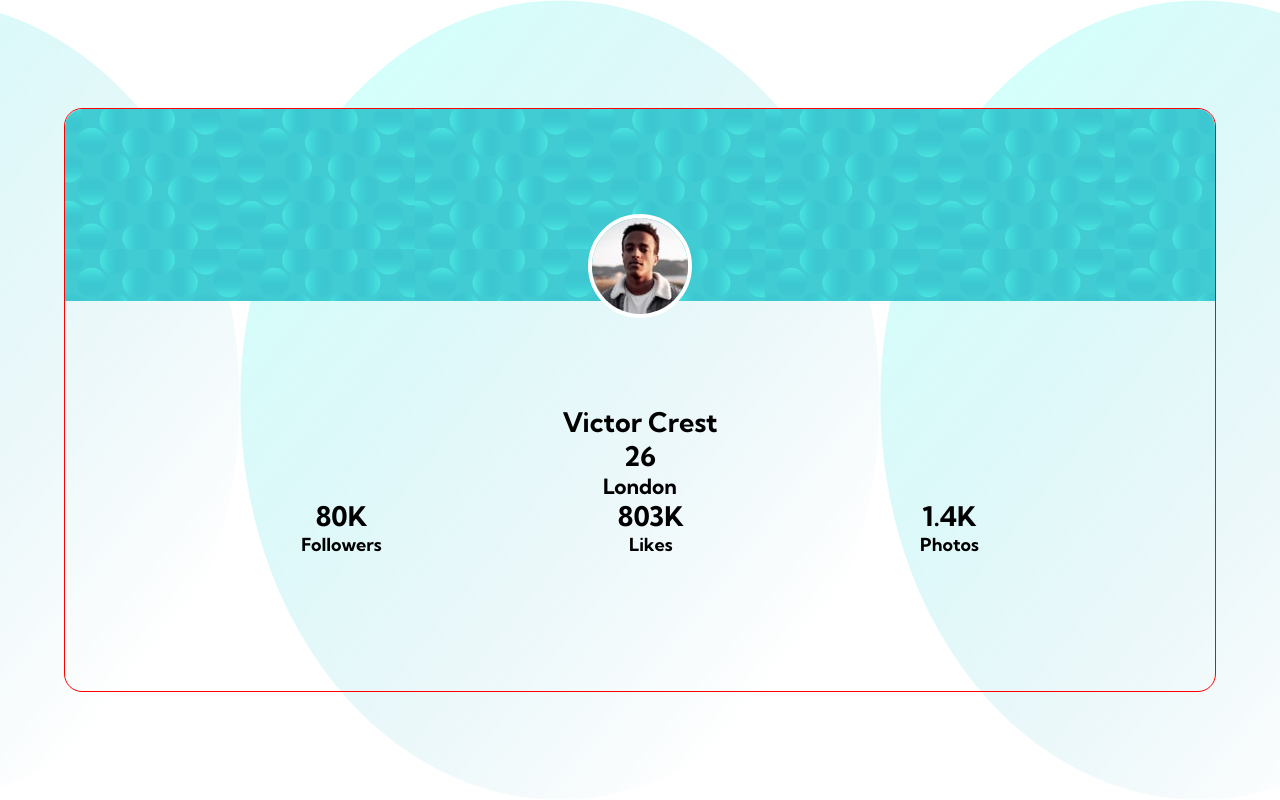
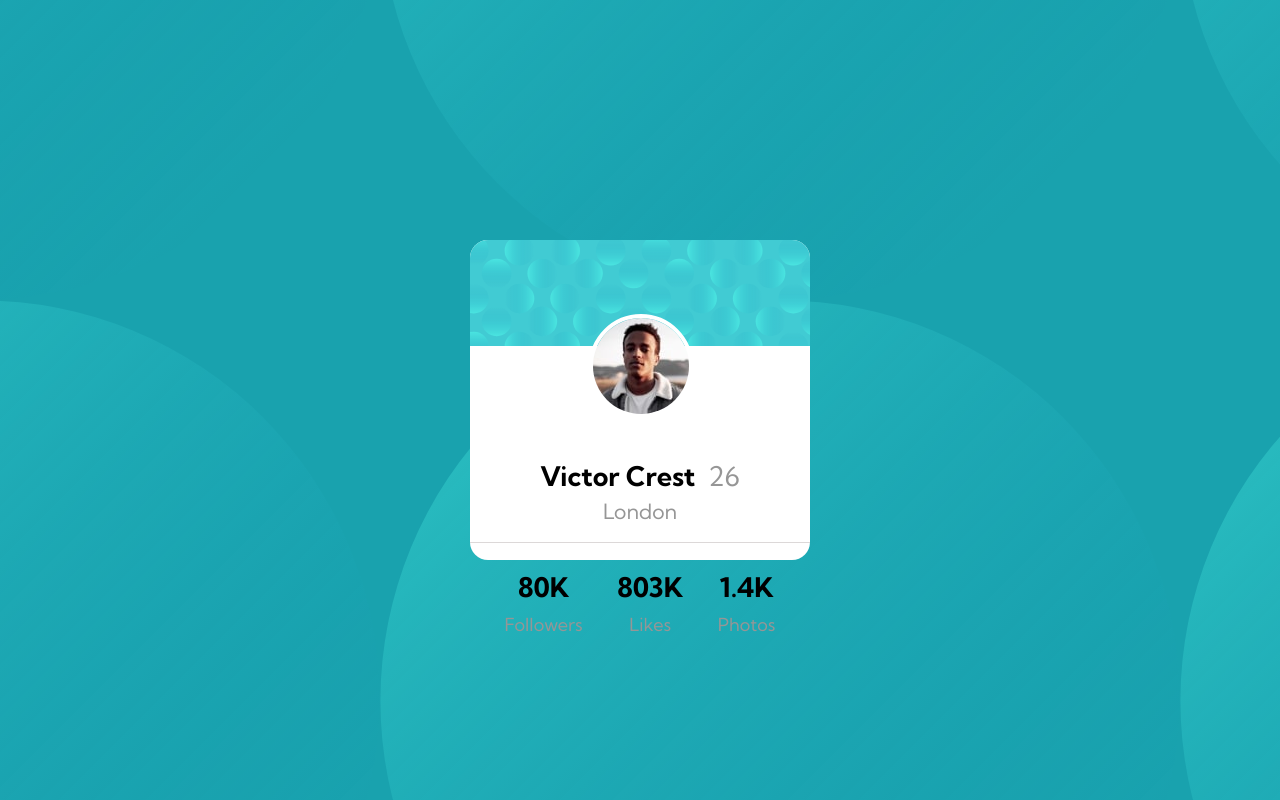
Before and after one commit to wkan17012021/profile-card-component-main, a plain HTML site: page index.html in a window 1280 px wide. Drawn offline with Linux system fonts and the light colour scheme.

Commit message:
update bkgrnd, typography, layout

```diff
--- a/styles.css
+++ b/styles.css
@@ -18,25 +18,29 @@
 }
 body {
   background-image: url(./images/bg-pattern-bottom.svg);
-  background-repeat: round;
-  background-position: bottom;
+  background-repeat: repeat-x repeat-y;
+  background-position: right 900px bottom 500px;
   background-size: contain;
+  background-color: var(--dkcyan);
   position: relative;
   width: 100vw;
+  min-width: 350px;
   height: 100vh;
   padding-top: 6rem;
   padding-bottom: 6rem;
 }
 main {
-  border: 1px solid red;
-  width: 90%;
-  height: 100%;
+  background-color: white;
+  width: 86%;
+  max-width: 340px;
+  height: 40%;
   margin: auto;
   border-radius: 1rem;
-  display: flex;
-  flex-direction: column;
-  align-items: center;
-  text-align: center;
+  position: absolute;
+  top: 0;
+  bottom: 0;
+  left: 0;
+  right: 0;
 }
 .bubble-bkgnd {
   border-radius: 1rem 1rem 0 0;
@@ -48,13 +52,41 @@ main {
   border-radius: 50%;
   border: 0.25rem solid white;
   position: relative;
-  bottom: 15%;
+  bottom: 10%;
+  left: 35%;
+  margin-bottom: -1rem;
+  margin: auto;
+}
+.victor-details {
+  text-align: center;
+  border-bottom: 1px solid rgba(218, 214, 214, 0.945);
+  padding-bottom: 1rem;
+}
+.victor-details h1,
+.victor-details h2 {
+  display: inline-block;
+  margin: 0.25rem;
+}
+.victor-details h2,
+.victor-details h3 {
+  color: var(--dkgray);
+  font-weight: 400;
 }
 .stats {
   display: flex;
   justify-content: space-evenly;
   width: 100%;
+  margin-top: 1.5rem;
 }
 .stats > * {
-  display: inline-block;
+  display: block;
 }
+.stats h2 {
+  margin-bottom: 0.5rem;
+  text-align: center;
+}
+.stats p {
+  color: var(--dkgray);
+  font-weight: 100;
+  text-align: center;
+}
```
